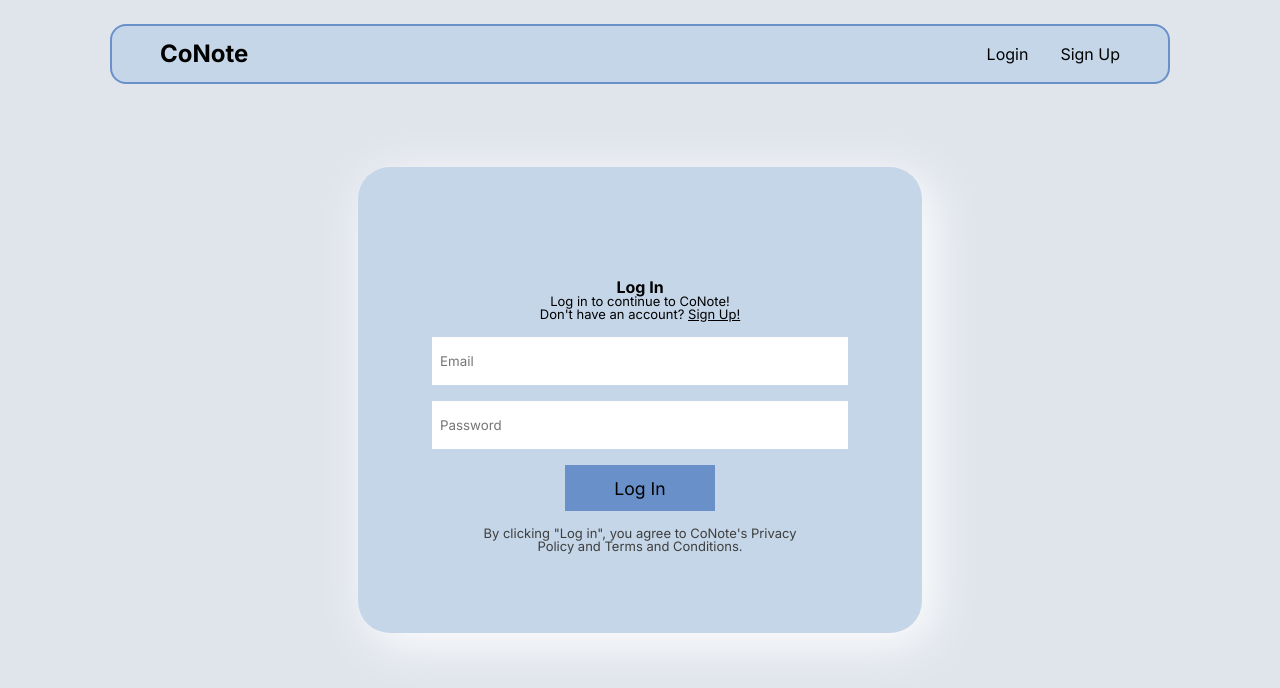
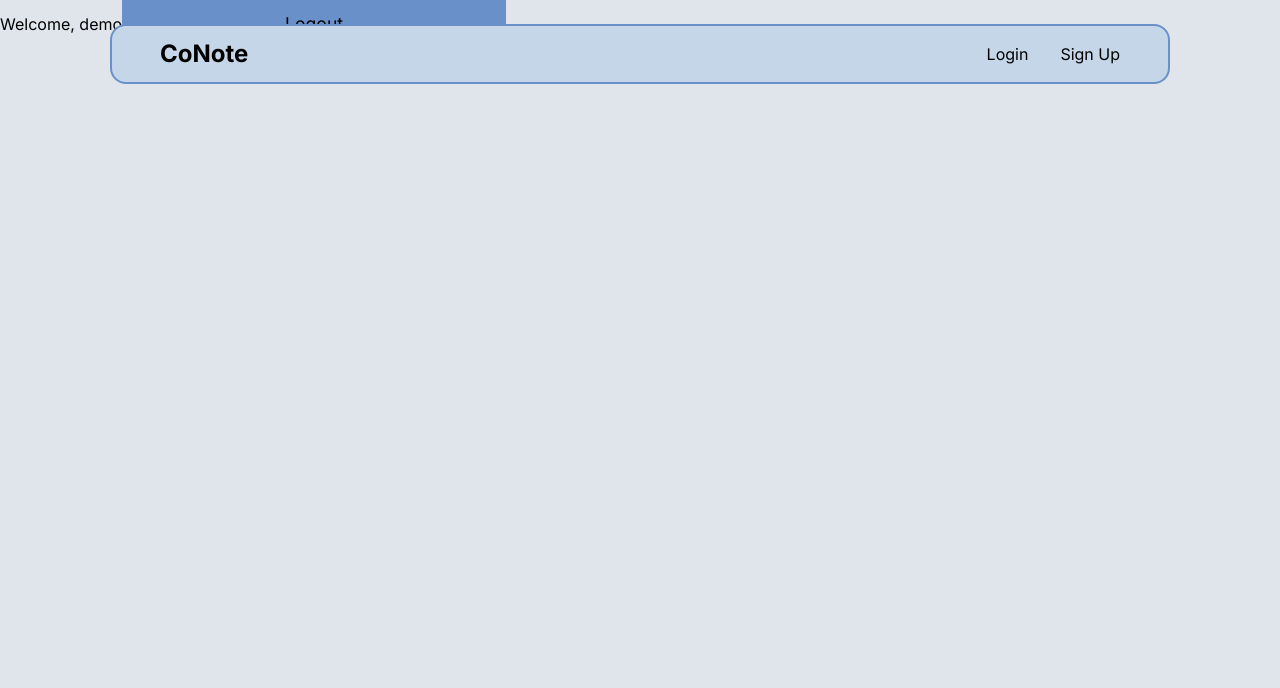
Before and after one commit to ItsPixL/conote, a React app in the folder frontend/: page /notes in a window 1280 px wide. Before the commit this address led to /login. Shown: the top 688 px of the page. Built offline with nearby package versions, Linux system fonts and the light colour scheme; the HTML template or start-up script is replaced by a standard one.

Commit message:
Worked on log in and redirections

```diff
--- a/frontend/src/components/LogInForm.tsx
+++ b/frontend/src/components/LogInForm.tsx
@@ -1,7 +1,9 @@
 import { AxiosError } from "axios";
-import React, { useState } from "react";
+import React, { useState, useContext } from "react";
+import { useNavigate } from "react-router-dom";
 import api from "../utils/api";
-import { type LoginData, type ErrorResponse } from "../utils/types";
+import { type LoginData, type ErrorResponse, type User } from "../utils/types";
+import { AuthContext } from "../context/AuthContext";
 
 const LoginForm = () => {
   const [error, setError] = useState<string>("");
@@ -9,6 +11,9 @@ const LoginForm = () => {
     email: "",
     password: "",
   });
+
+  const auth = useContext(AuthContext);
+  const navigate = useNavigate();
 
   const handleChange = (e: React.ChangeEvent<HTMLInputElement>) => {
     setFormData({ ...formData, [e.target.name]: e.target.value });
@@ -24,8 +29,13 @@ const LoginForm = () => {
 
     try {
       const res = await api.post("/auth/login", formData);
-      console.log("Login success:", res.data);
-      alert("Login successful!"); // CHANGE THIS LATER (e.g., redirect)
+      const { token, user } = res.data as {
+        token: string;
+        user: User;
+      };
+
+      auth?.login(token, user);
+      navigate("/notes");
     } catch (err: unknown) {
       console.error("Login error:", err);
 
--- a/frontend/src/context/AuthContext.tsx
+++ b/frontend/src/context/AuthContext.tsx
@@ -9,14 +9,14 @@ export const AuthContext = createContext<AuthContextType | undefined>(
 export const AuthProvider: React.FC<{ children: React.ReactNode }> = ({
   children,
 }) => {
-  const [user, setUser] = useState<User | null>(null);
-  const [token, setToken] = useState<string | null>(
-    localStorage.getItem("token")
+  const [user, setUser] = useState<User>({ username: "demo" });
+  const [token, setToken] = useState<string>(
+    localStorage.getItem("token") ?? ""
   );
 
   useEffect(() => {
     if (token) {
-      // Fetch user profile with token if needed
+      // FETCH USER PROFILE HERE ------------------------------------------------------------------ IMPORTANT
       setUser({ username: "demo" });
     }
   }, [token]);
@@ -29,8 +29,8 @@ export const AuthProvider: React.FC<{ children: React.ReactNode }> = ({
 
   const logout = () => {
     localStorage.removeItem("token");
-    setToken(null);
-    setUser(null);
+    setToken("");
+    setUser({ username: "" });
   };
 
   return (
--- a/frontend/src/pages/Notes.tsx
+++ b/frontend/src/pages/Notes.tsx
@@ -1,9 +1,12 @@
+import { useAuth } from "../hooks/useAuth";
+
 const Notes = () => {
-  const username = "";
+  const auth = useAuth();
 
   return (
     <div>
-      <h1>Welcome Back, {username}</h1>
+      <span>Welcome, {auth.user.username}</span>
+      <button onClick={auth.logout}>Logout</button>
     </div>
   );
 };
--- a/frontend/src/utils/types.ts
+++ b/frontend/src/utils/types.ts
@@ -19,8 +19,8 @@ export interface User {
 }
 
 export interface AuthContextType {
-  user: User | null;
-  token: string | null;
+  user: User;
+  token: string;
   login: (jwt: string, userData: User) => void;
   logout: () => void;
 }
```
